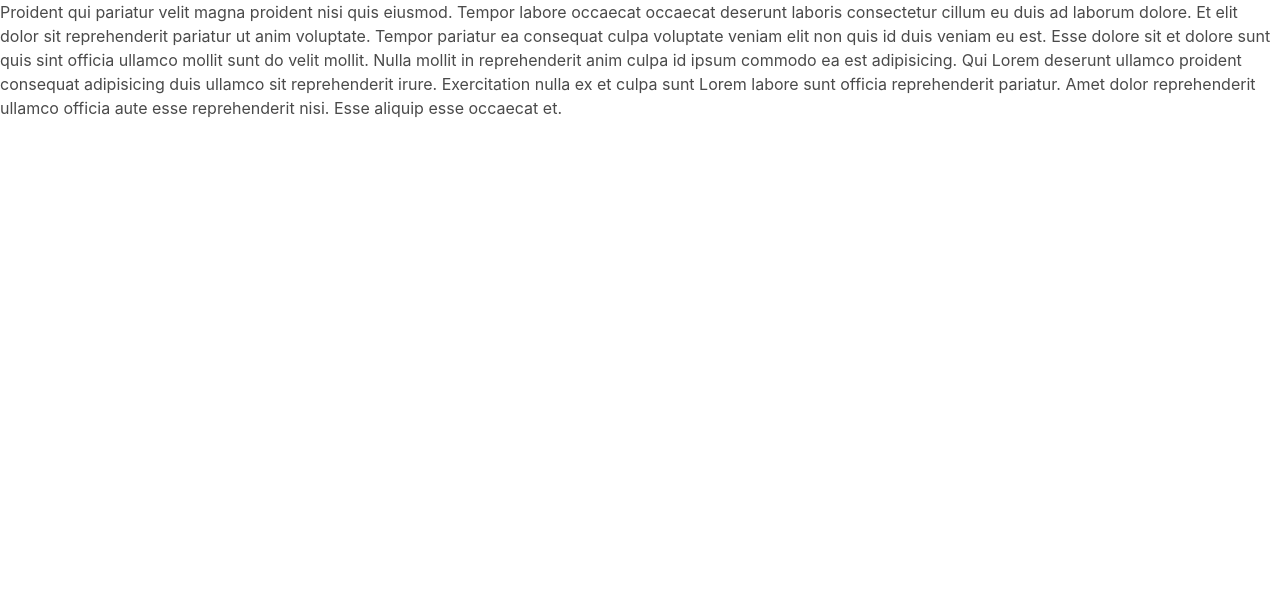
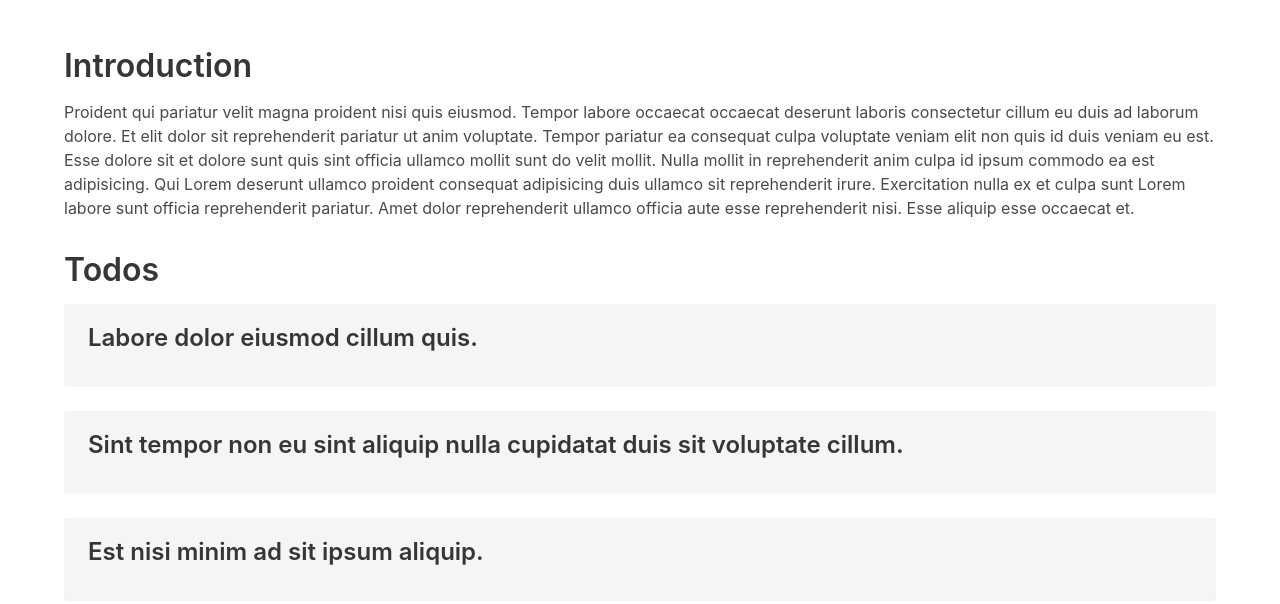
Before and after one commit to danielc92/react-traversy-tutorial, a React (Create React App) app: page / in a window 1280 px wide. Shown: the top 604 px of the page. Built offline with nearby package versions, Linux system fonts and the light colour scheme.

Commit message:
Added Todos.js and dummy data

```diff
--- a/src/App.js
+++ b/src/App.js
@@ -1,13 +1,33 @@
-import React from 'react';
+import React, {Component} from 'react';
+import Todos from './Todos';
 
-function App() {
-  return (
-    <div>
-      <p>Proident qui pariatur velit magna proident nisi quis eiusmod. Tempor labore occaecat occaecat deserunt laboris consectetur cillum eu duis ad laborum dolore. Et elit dolor sit reprehenderit pariatur ut anim voluptate. Tempor pariatur ea consequat culpa voluptate veniam elit non quis id duis veniam eu est. Esse dolore sit et dolore sunt quis sint officia ullamco mollit sunt do velit mollit. Nulla mollit in reprehenderit anim culpa id ipsum commodo ea est adipisicing. Qui Lorem deserunt ullamco proident consequat adipisicing duis ullamco sit reprehenderit irure.
+class App extends Component {
 
-Exercitation nulla ex et culpa sunt Lorem labore sunt officia reprehenderit pariatur. Amet dolor reprehenderit ullamco officia aute esse reprehenderit nisi. Esse aliquip esse occaecat et.</p>
+  state = {
+    todos : [
+      {'id':0, 'title':'Labore dolor eiusmod cillum quis.', 'content':'Irure pariatur minim tempor laborum magna non duis ex ea Lorem cupidatat irure velit. Est in ipsum excepteur laborum ut exercitation fugiat aliqua elit non dolor fugiat. Dolor eu laboris ex ullamco veniam nulla excepteur sit enim ad dolore consectetur tempor. Id et proident nisi amet laboris voluptate. Fugiat occaecat sunt cillum occaecat ut labore nulla aute excepteur incididunt qui labore mollit. Sit elit tempor ea eiusmod est reprehenderit et occaecat ex aliquip.'},
+      {'id':1, 'title':'Sint tempor non eu sint aliquip nulla cupidatat duis sit voluptate cillum.', 'content': 'Ad sit laborum aute laborum occaecat incididunt voluptate eu labore sunt adipisicing sit est. Sunt labore elit reprehenderit cupidatat non in elit non. Ut ullamco occaecat pariatur cupidatat cillum sit nisi labore ex id deserunt.'},
+      {'id':2,'title':'Est nisi minim ad sit ipsum aliquip.', 'text':'Eiusmod ex duis id veniam officia laborum pariatur et et dolor. Irure fugiat minim minim culpa cillum. Esse tempor consequat sunt excepteur officia consectetur sint excepteur.'}
+    ]
+  }
+
+  render () {
+    console.log(this.state.todos);
+    return (
+      <div className="section">
+      <div className="container">
+      <div className="content">
+        <h1>Introduction</h1>
+        <p>Proident qui pariatur velit magna proident nisi quis eiusmod. Tempor labore occaecat occaecat deserunt laboris consectetur cillum eu duis ad laborum dolore. Et elit dolor sit reprehenderit pariatur ut anim voluptate. Tempor pariatur ea consequat culpa voluptate veniam elit non quis id duis veniam eu est. Esse dolore sit et dolore sunt quis sint officia ullamco mollit sunt do velit mollit. Nulla mollit in reprehenderit anim culpa id ipsum commodo ea est adipisicing. Qui Lorem deserunt ullamco proident consequat adipisicing duis ullamco sit reprehenderit irure. Exercitation nulla ex et culpa sunt Lorem labore sunt officia reprehenderit pariatur. Amet dolor reprehenderit ullamco officia aute esse reprehenderit nisi. Esse aliquip esse occaecat et.</p>
+
+        <h1>Todos</h1>
+        <Todos todos={this.state.todos}/>
+      </div>
     </div>
-  );
+    </div>
+    )
+  }
+
 }
 
 export default App;
--- /dev/null
+++ b/src/Todos.js
@@ -0,0 +1,15 @@
+import React, {Component} from 'react';
+
+class Todos extends Component {
+
+    render (){
+        return this.props.todos.map((item, index) =>
+            <div className="notification">
+                <h3>{item.title}</h3>
+            </div>
+        );
+    }
+
+}
+
+export default Todos;
```
Also changed, not shown: src/TodoItem.js (added).
